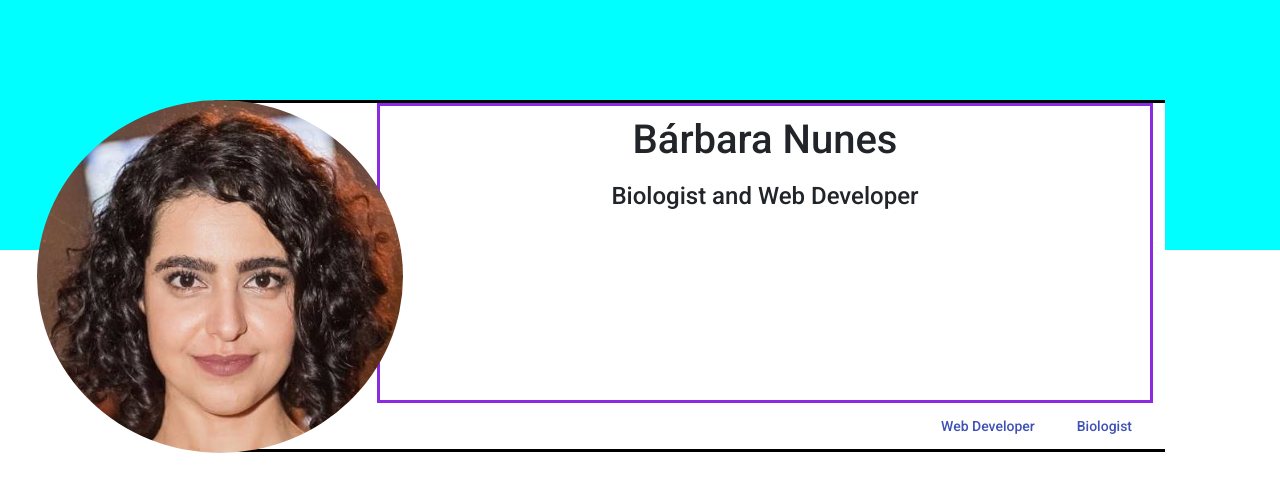
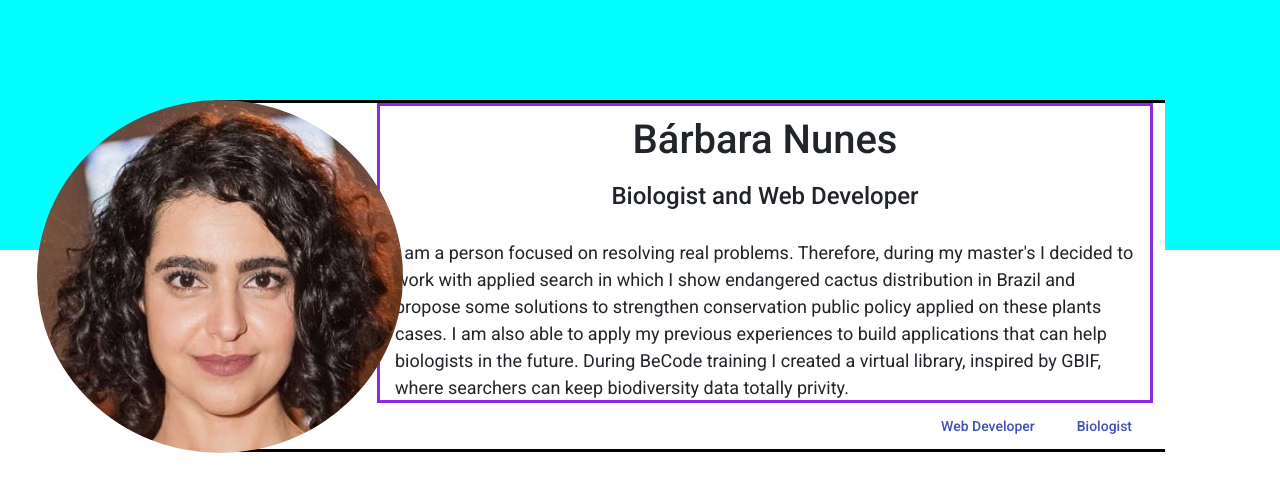
Before and after one commit to BarbaraCristinaNunes/portifolio-angular, an Angular app: page / in a window 1280 px wide. Shown: the top 492 px of the page. Built offline with nearby package versions, Linux system fonts and the light colour scheme.

Commit message:
Update app.component.ts

```diff
--- a/src/app/app.component.ts
+++ b/src/app/app.component.ts
@@ -9,7 +9,7 @@ export class AppComponent {
   title = 'portifolio2';
 
   myTitle = "Biologist and Web Developer";
-  aboutMe = "";
+  aboutMe = "I am a person focused on resolving real problems. Therefore, during my master's I decided to work with applied search in which I show endangered cactus distribution in Brazil and propose some solutions to strengthen conservation public policy applied on these plants cases. I am also able to apply my previous experiences to build applications that can help biologists in the future. During BeCode training I created a virtual library, inspired by GBIF, where searchers can keep biodiversity data totally privity.";
 
   biologistInformation()
   {
```
